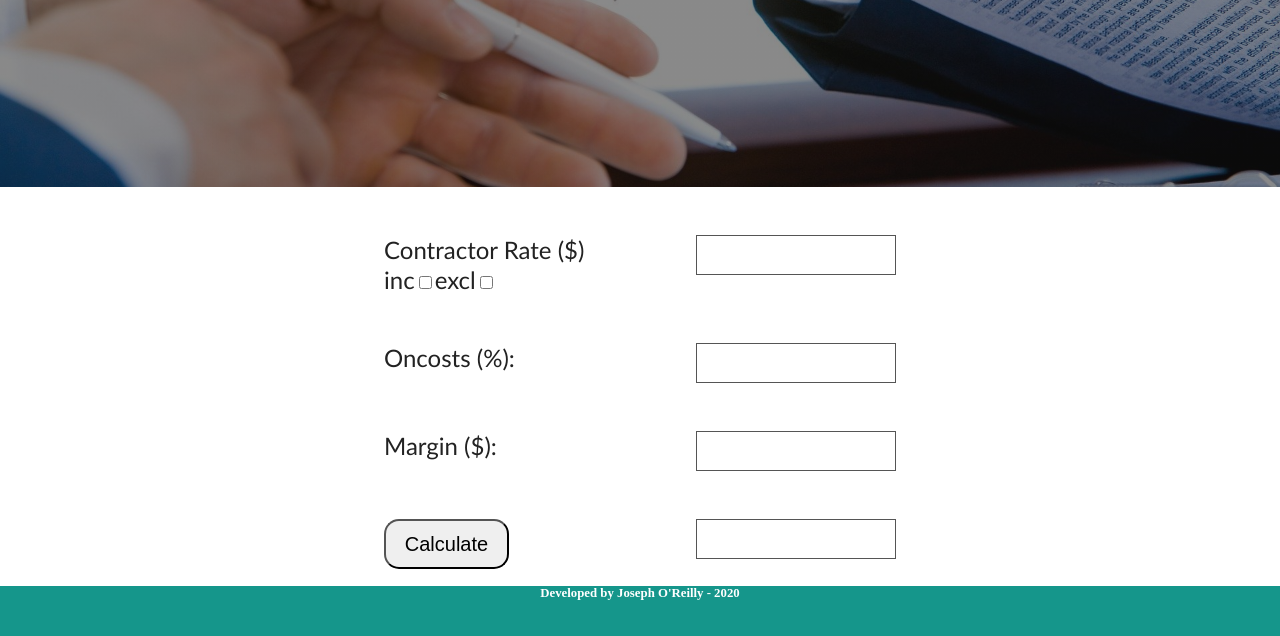
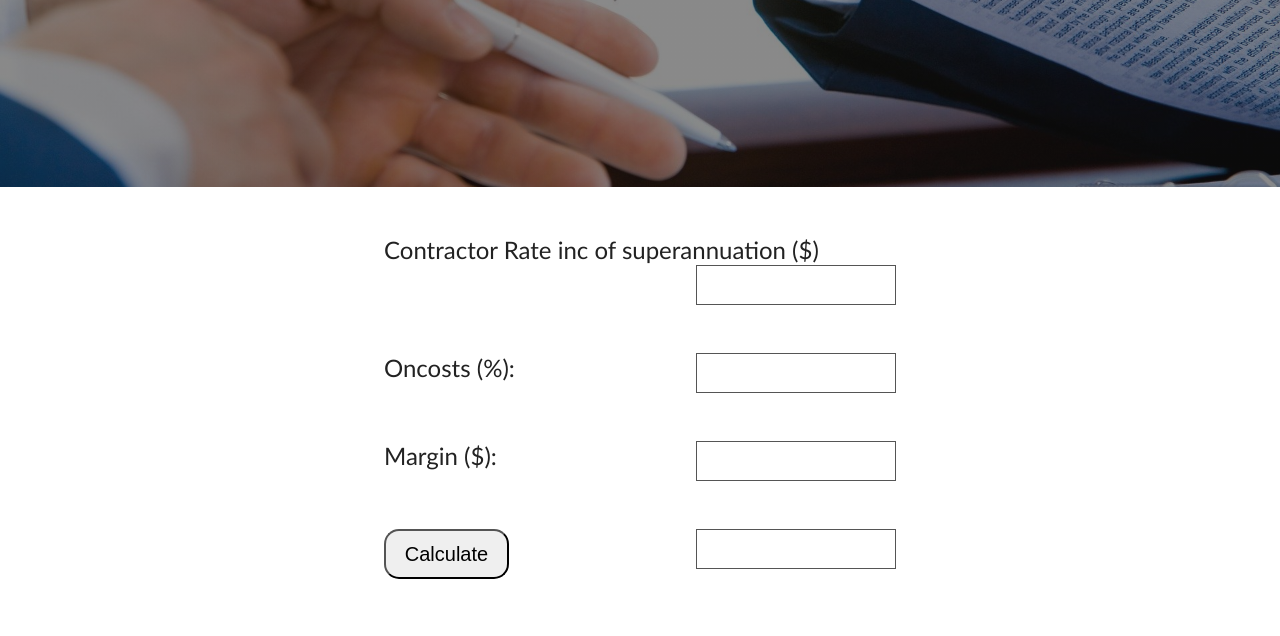
Before and after one commit to JosephO1992/RateCalcApp, a plain HTML site: page docs/index.html in a window 1280 px wide. Shown: the part 263-899 px from the top of the page. After the commit the page ends 842 px from the top, so only its background shows below. Drawn offline with Linux system fonts and the light colour scheme.

Commit message:
Adjusted image path, updated the form inputs

```diff
--- a/docs/index.html
+++ b/docs/index.html
@@ -19,20 +19,14 @@
 			<div class="wrapper">
 				<div class="main-content">
 					<label for="contractRate" class="secondary-content"
-						>Contractor Rate ($)</label
+						>Contractor Rate inc of superannuation ($)</label
 					>
 					<input
 						type="number"
 						name="contractRate"
 						class="rate secondary-content inputBox"
 					/>
-					<div>
-						<label class="secondary-content">inc</label
-						><input type="checkbox" class="inc" /><label
-							class="secondary-content"
-							>excl</label
-						><input type="checkbox" class="excl" />
-					</div>
+
 				</div>
 				<div class="main-content">
 					<label for="onCosts" class="secondary-content">Oncosts (%):</label>
@@ -49,10 +43,6 @@
 			</div>
 		</form>
 
-		<footer>
-			<h4>Developed by Joseph O'Reilly - 2020</h4>
-		</footer>
-
 		<script src="app.js"></script>
 	</body>
 </html>
--- a/docs/style.css
+++ b/docs/style.css
@@ -54,7 +54,7 @@ footer {
       /* Adding the overlay with gradient, by putting the same color in twice, makes the whole background go 1 color */
         rgba(20, 20, 20, 0.5)
     ),
-		url(/docs/img/background-image.jpg) no-repeat center / cover;
+    url(img/background-image.jpg) no-repeat center / cover;
 }
 /* linear-gradient(#201e51, transparent 100%),  */
 
```
Lines whose indentation alone changed are shown as unchanged.
